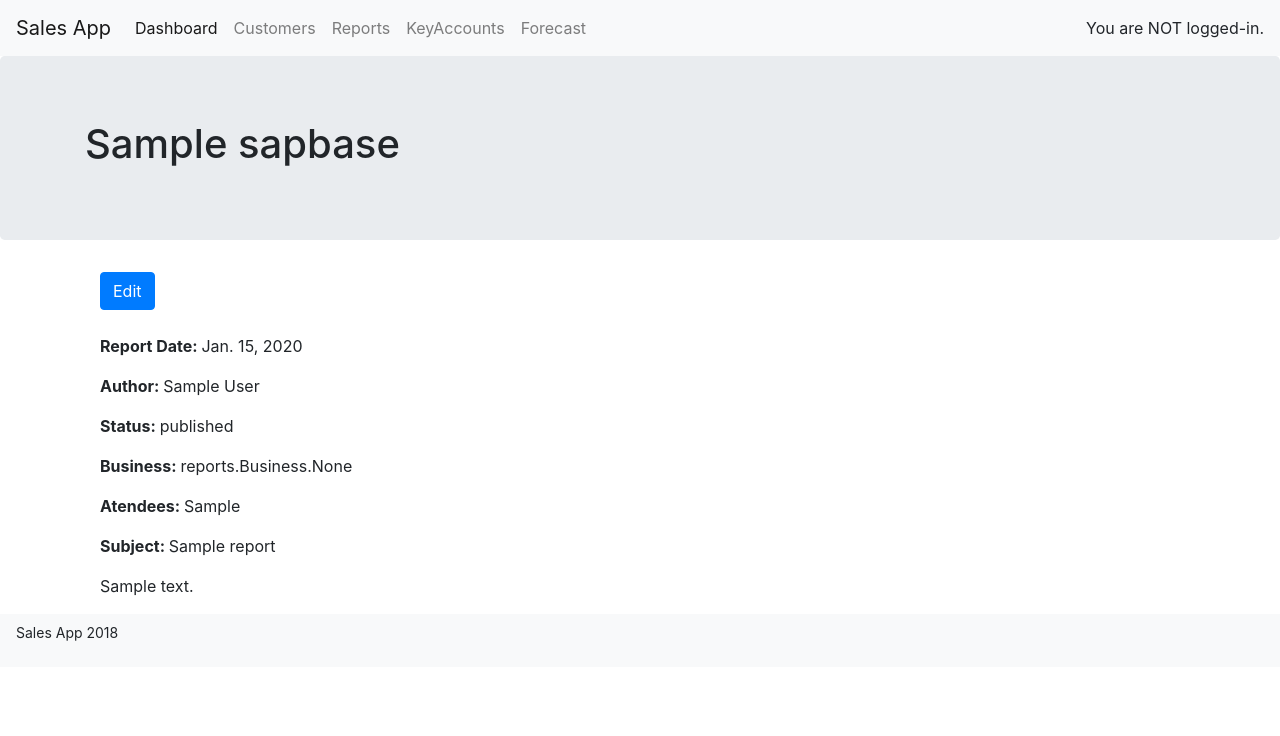
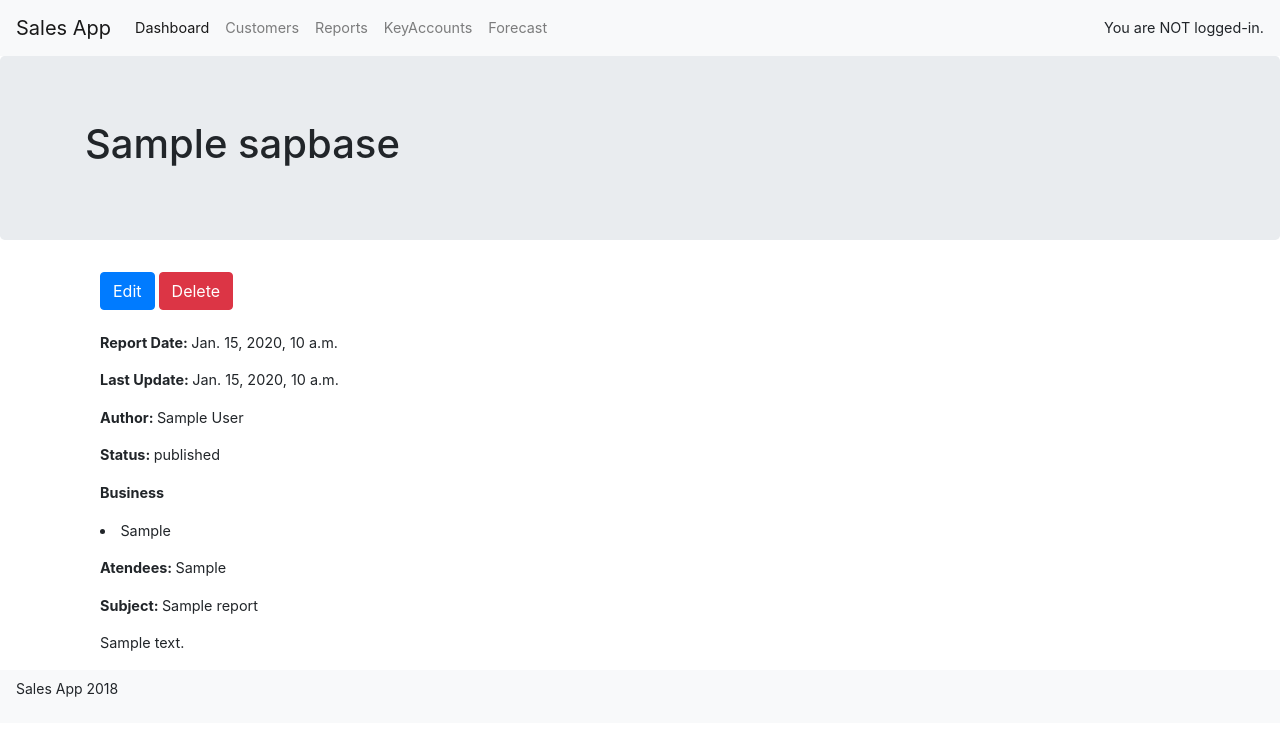
Before and after one commit to valentergs/salesapp, a Django app: a page that uses reports/templates/reports/reports_detail.html in a window 1280 px wide. Shown: the top 736 px of the page. Run offline with Django 3.2, Linux system fonts and the light colour scheme; tables that the repository leaves empty hold one stand-in row (values such as "Sample post"); some libraries are stand-ins or nearby versions.

Commit message:
add delete view to reports

```diff
--- a/reports/forms.py
+++ b/reports/forms.py
@@ -7,6 +7,7 @@
     class Meta:
         fields = ['customer', 'subject', 'atendees', 'content', 'status', 'business']
         model = Reports
+        widgets = {'business': forms.CheckboxSelectMultiple}
 
     def __init__(self, user=None, *args, **kwargs):
         super(ReportsForm, self).__init__(*args, **kwargs)
--- a/reports/models.py
+++ b/reports/models.py
@@ -21,7 +21,8 @@
         ('draft', 'Draft'),
         ('published', 'Published'),
     )
-    created_at =    models.DateField(auto_now_add=True)
+    created_at =    models.DateTimeField(auto_now_add=True)
+    updated_at =    models.DateTimeField(auto_now=True, blank=True, null=True)
     author =        models.ForeignKey(User, related_name='reports', on_delete=models.CASCADE)
     customer =      models.ForeignKey(SapBase, related_name='reports', on_delete=models.CASCADE)
     subject =       models.CharField(max_length=250, blank=True, null=True)
--- a/reports/templates/reports/reports_detail.html
+++ b/reports/templates/reports/reports_detail.html
@@ -13,14 +13,23 @@
 
       <div class="">
           <a href="{% url 'reports:update' username=reports_detail.author pk=reports_detail.pk %}" class="btn btn-primary">Edit</a>
+          <a href="{% url 'reports:delete' username=reports_detail.author pk=reports_detail.pk %}" class="btn btn-danger">Delete</a>
       </div>
       <br>
+
     {% if reports_detail %}
       {# <p>Customer: {{ cust_detail.sold_to_name }}</p> #}
       <p><strong>Report Date: </strong>{{ reports_detail.created_at }}</p>
+      <p><strong>Last Update: </strong>{{ reports_detail.updated_at }}</p>
       <p><strong>Author: </strong>{{ reports_detail.author.get_full_name }}</p>
       <p><strong>Status: </strong>{{ reports_detail.status|safe }}</p>
-      <p><strong>Business: </strong>{{ reports_detail.business|safe }}</p>
+
+      <p><strong>Business</strong>
+      {% for x in reports_detail.business.all %}
+        <li>{{ x }}</li>
+      {% endfor %}
+      </p>
+
       <p><strong>Atendees: </strong>{{ reports_detail.atendees }}</p>
       <p><strong>Subject: </strong>{{ reports_detail.subject }}</p>
       <p><strong></strong>{{ reports_detail.content }}</p>
--- a/reports/templates/reports/reports_list.html
+++ b/reports/templates/reports/reports_list.html
@@ -19,7 +19,7 @@
     <br> {% endcomment %}
 
     <div class="">
-      <a href="{% url 'reports:create' %}" class="btn btn-primary">Create Report</a>
+      <a href="{% url 'reports:create' %}" class="btn btn-primary">Create New Report</a>
     </div>
     <br>
     {% if reports_list %}
@@ -34,7 +34,7 @@
           {% for x in reports_list %}
           <tbody>
             <tr>
-            <td><a href="{{ x.get_absolute_url }}">{{ x.created_at }}</a></td>
+              <td><a href="{{ x.get_absolute_url }}">{{ x.updated_at|date }}</a></td>
               <td>{{x.customer}}</td>
               <td>{{x.subject|truncatewords:5 }}</td>
               <td>{{x.status|title }}</td>
@@ -43,6 +43,8 @@
           {% endfor %}
         </table>
       </div>
+    {% else %}
+      <p>No report found.</p>
     {% endif %}
 
 
--- a/reports/urls.py
+++ b/reports/urls.py
@@ -12,5 +12,5 @@
     path('details/<username>/<int:pk>/', ReportsDetailView.as_view(), name='details'),
     path('create/', ReportsCreateView.as_view(), name='create'),
     path('details/<username>/<int:pk>/update/', ReportsUpdateView.as_view(), name='update'),
-    path('delete/by/<username>/<int:pk>', ReportsDeleteView.as_view(), name='delete'),
+    path('details/<username>/<int:pk>/delete/', ReportsDeleteView.as_view(), name='delete'),
 ]
--- a/reports/views.py
+++ b/reports/views.py
@@ -53,7 +53,7 @@
     permission_required = 'reports.change_reports'
     template_name = 'reports/reports_update_form.html'
     form_class = ReportsForm
-    success_url = '/reports/'
+    # success_url = '/reports/'
 
     def get_form_kwargs(self):
         kwargs = super(ReportsUpdateView, self).get_form_kwargs()
@@ -65,5 +65,5 @@
 
 class ReportsDeleteView(AuthorReportsEditMixin, DeleteView, PermissionRequiredMixin):
     template_name = 'reports/reports_delete.html'
-    success_url = reverse_lazy('list')
+    success_url = reverse_lazy('reports:list')
     permission_required = 'reports.delete_reports'
--- a/salesapp/static/css/custom.css
+++ b/salesapp/static/css/custom.css
@@ -1,4 +1,8 @@
 /* INCLUDES/NAV.HTML */
+body {
+  font-size: 0.9em;
+}
+
 span.navbar-item a{
   font-size: 12px;
 }
```
Also changed, not shown: reports/templates/reports/reports_delete.html (+19 -0 lines), reports/migrations/0003_reports_updated_at.py (added), reports/migrations/0004_auto_20180629_1450.py (added). Lines whose indentation alone changed are shown as unchanged.
